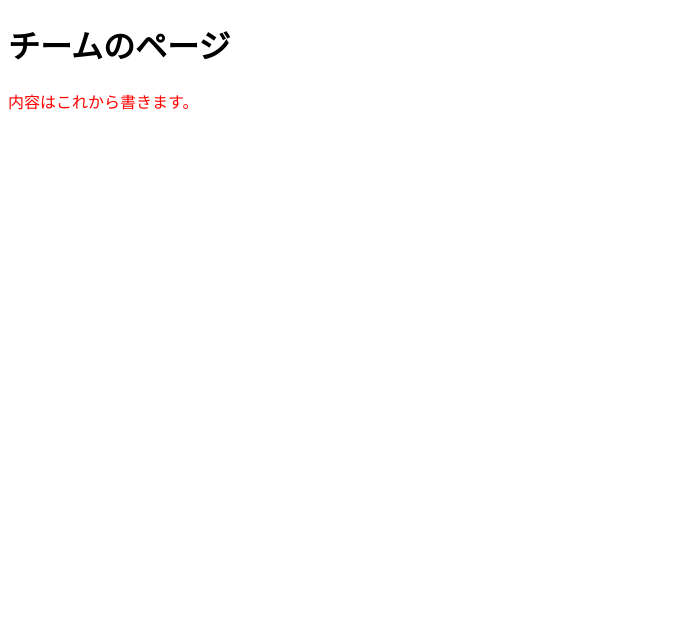
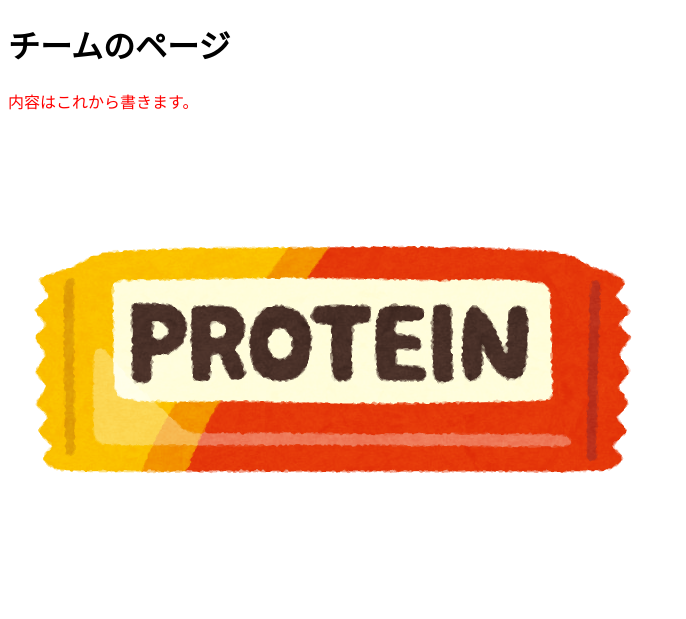
Before and after one commit to iniad-bessho/team-project-test, a plain HTML site: page index.html in a window 1280 px wide. Shown: the whole page, without its empty margins (0-686 px from the left). Drawn offline with Linux system fonts and the light colour scheme.

Commit message:
画像追加

```diff
--- a/index.html
+++ b/index.html
@@ -8,5 +8,6 @@
     <body>
         <h1>チームのページ</h1>
         <p class="red">内容はこれから書きます。</p>
+        <img src="img/food_protein_bar.png" alt="プロテイン">
     </body>
 </html>
```
Also changed, not shown: img/food_protein_bar.png (added).
